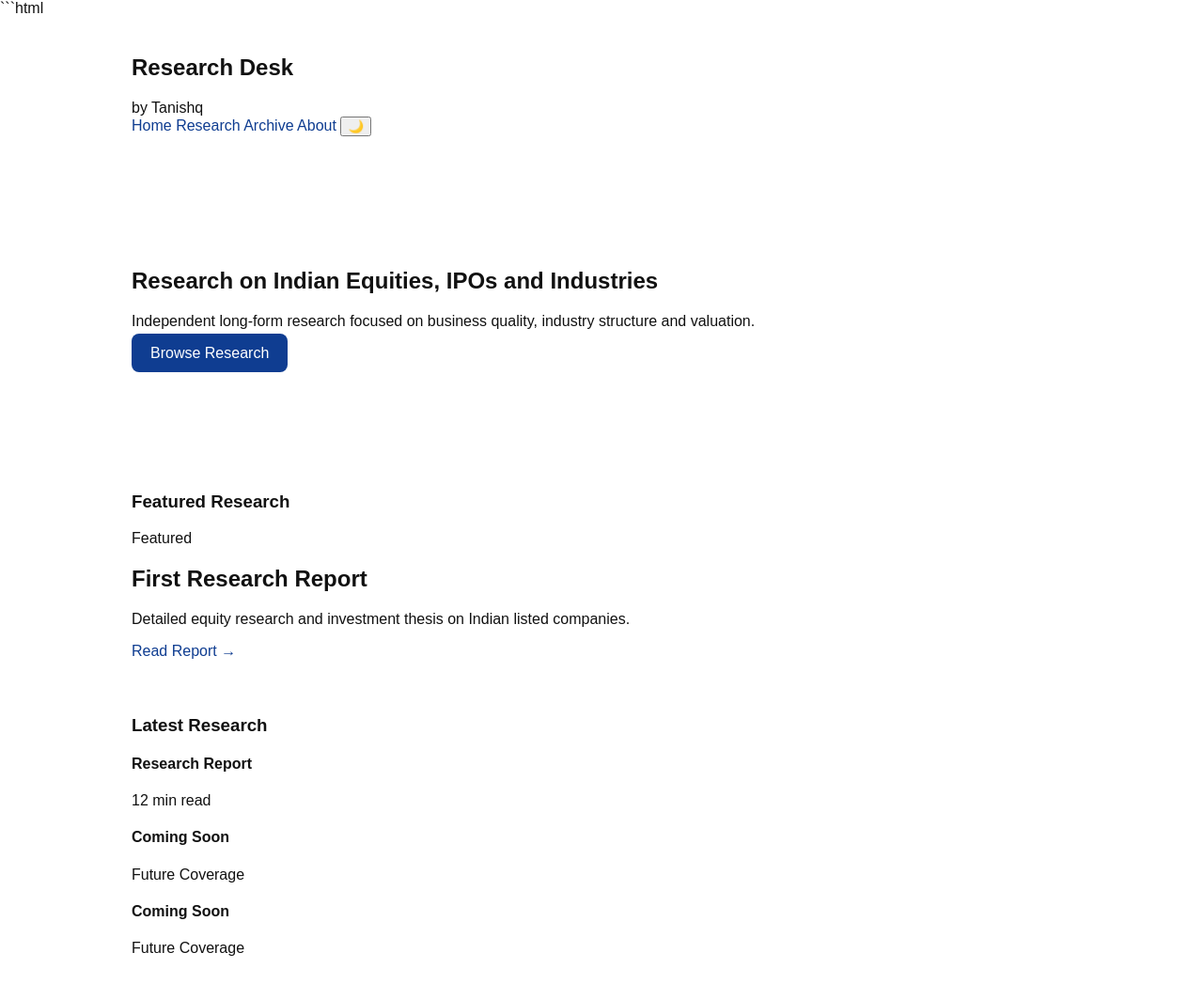
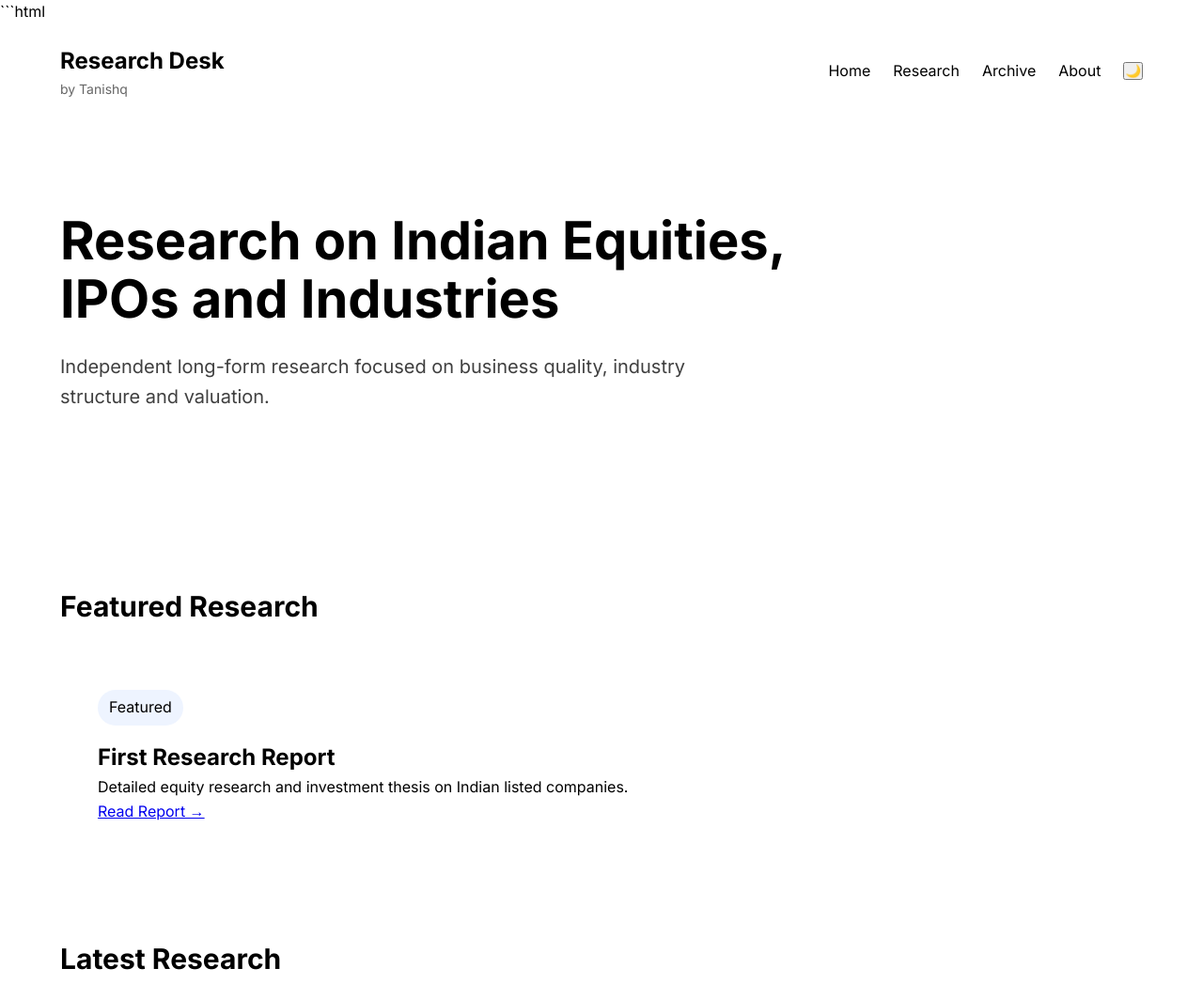
Before and after one commit to tanishqtilwani-prog/researchdesk, a plain HTML site: page index.html in a window 1280 px wide. Shown: the top 1047 px of the page at 94% size. Drawn offline with Linux system fonts and the light colour scheme.

Commit message:
Refactor style.css with new CSS variables and layout
Updated CSS variables and styles for improved design.

````diff
--- a/style.css
+++ b/style.css
@@ -1 +1,136 @@
-:root{--bg:#fff;--text:#111;--border:#e5e7eb;--accent:#0f3d91}.dark{--bg:#0f1115;--text:#e6edf3;--border:#2d333b;--accent:#4f8cff}body{background:var(--bg);color:var(--text);font-family:Arial,sans-serif;max-width:100%;margin:0}a{color:var(--accent);text-decoration:none}.container{max-width:1000px;margin:auto;padding:20px}.nav{display:flex;justify-content:space-between;align-items:center}.hero{padding:80px 20px}.btn{background:var(--accent);color:#fff;padding:12px 20px;border-radius:8px}.card{border:1px solid var(--border);padding:20px;border-radius:12px;margin:20px 0}.footer{margin-top:80px;padding:20px 0;border-top:1px solid var(--border)}
+```css
+:root{
+--bg:#ffffff;
+--text:#111111;
+--card:#ffffff;
+--border:#e5e7eb;
+--accent:#0f3d91;
+}
+
+.dark{
+--bg:#0f1115;
+--text:#e6edf3;
+--card:#161b22;
+--border:#2d333b;
+--accent:#4f8cff;
+}
+
+*{
+margin:0;
+padding:0;
+box-sizing:border-box;
+}
+
+body{
+font-family:'Inter',sans-serif;
+background:var(--bg);
+color:var(--text);
+line-height:1.6;
+}
+
+.container{
+max-width:1200px;
+margin:auto;
+padding:0 24px;
+}
+
+.navbar{
+border-bottom:1px solid var(--border);
+padding:20px 0;
+background:var(--bg);
+}
+
+.nav-content{
+display:flex;
+justify-content:space-between;
+align-items:center;
+}
+
+.logo span{
+font-size:14px;
+opacity:.6;
+}
+
+nav{
+display:flex;
+gap:24px;
+align-items:center;
+}
+
+nav a{
+text-decoration:none;
+color:var(--text);
+}
+
+.hero{
+padding:100px 0;
+}
+
+.hero h1{
+font-size:56px;
+max-width:850px;
+line-height:1.1;
+margin-bottom:24px;
+}
+
+.hero p{
+font-size:20px;
+max-width:700px;
+opacity:.75;
+margin-bottom:30px;
+}
+
+.btn{
+display:inline-block;
+background:var(--accent);
+color:white;
+padding:14px 24px;
+border-radius:10px;
+text-decoration:none;
+}
+
+.section-title{
+margin-bottom:25px;
+font-size:30px;
+}
+
+.featured-card{
+border:1px solid var(--border);
+padding:40px;
+border-radius:20px;
+background:var(--card);
+margin-bottom:80px;
+}
+
+.badge{
+display:inline-block;
+padding:6px 12px;
+border-radius:20px;
+background:#eef4ff;
+margin-bottom:15px;
+}
+
+.grid{
+display:grid;
+grid-template-columns:repeat(auto-fit,minmax(250px,1fr));
+gap:20px;
+margin-bottom:80px;
+}
+
+.research-card{
+border:1px solid var(--border);
+padding:24px;
+border-radius:16px;
+background:var(--card);
+}
+
+.about-preview{
+margin-bottom:80px;
+}
+
+footer{
+border-top:1px solid var(--border);
+padding:30px 0;
+text-align:center;
+}
+```
````
